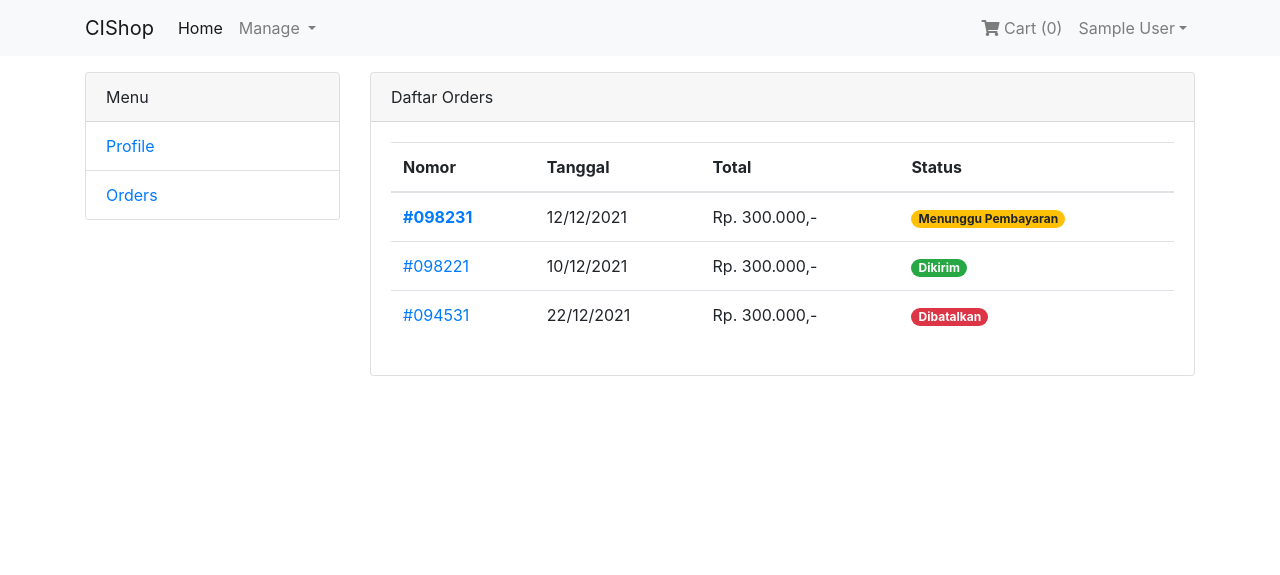
After one commit to DedeSnrwn13/ci-shop, a CodeIgniter app: page /database/myorder in a window 1280 px wide. The commit adds this page. Shown: the top 575 px of the page. Run offline with CodeIgniter, Linux system fonts and the light colour scheme; the visitor is signed in with stand-in values (Sample User, id 1); data that the repository does not hold is empty; some libraries are stand-ins or nearby versions.

Commit message:
Menampilkan Halaman Order Pengguna

```diff
--- /dev/null
+++ b/application/controllers/Myorder.php
@@ -0,0 +1,33 @@
+<?php
+
+defined('BASEPATH') OR exit('No direct script access allowed');
+
+class Myorder extends MY_Controller
+{
+	private $id;
+
+	public function __construct()
+	{
+		parent::__construct();
+		$is_login = $this->session->userdata('is_login');
+		$this->id = $this->session->userdata('id');
+
+		if (! $is_login) {
+			redirect(base_url());
+			return;
+		}
+	}
+
+	public function index()
+	{
+		$data['title'] = 'Daftar Order';
+		$data['content'] = $this->myorder->where('id_user', $this->id)
+								->orderBy('date', 'DESC')->get();
+		$data['page'] = 'pages/myorder/index';
+
+		$this->view($data);
+	}
+
+}
+
+/* End of file Myorder.php */
--- /dev/null
+++ b/application/models/Myorder_model.php
@@ -0,0 +1,11 @@
+<?php
+
+defined('BASEPATH') OR exit('No direct script access allowed');
+
+class Myorder_model extends MY_Model
+{
+	protected $table = 'orders';
+
+}
+
+/* End of file Myorder_model.php */
--- a/application/views/layouts/_menu.php
+++ b/application/views/layouts/_menu.php
@@ -5,7 +5,7 @@
 			<a href="<?= base_url('/profile'); ?>" class="">Profile</a>
 		</li>
 		<li class="list-group-item">
-			<a href="/orders.html" class="">Orders</a>
+			<a href="<?= base_url('/myorder') ?>" class="">Orders</a>
 		</li>
 	</ul>
 </div>
--- a/application/views/layouts/_navbar.php
+++ b/application/views/layouts/_navbar.php
@@ -35,7 +35,7 @@
 						>Kategori</a
 					>
 					<a href="<?= base_url('product'); ?>" class="dropdown-item">Produk</a>
-					<a href="/admin-order.html" class="dropdown-item">Order</a>
+					<a href="<?= base_url(''); ?>" class="dropdown-item">Order</a>
 					<a href="<?= base_url('user'); ?>" class="dropdown-item">Pengguna</a>
 				</div>
 			</li>
@@ -66,7 +66,7 @@
 					>
 					<div class="dropdown-menu" aria-labelledby="dropdown-2">
 					<a href="<?= base_url('/profile') ?>" class="dropdown-item">Profile</a>
-					<a href="/orders.html" class="dropdown-item">Orders</a>
+					<a href="<?= base_url('myorder'); ?>" class="dropdown-item">Orders</a>
 					<a href="<?= base_url('/logout') ?>" class="dropdown-item">Logout</a>
 					</div>
 				</li>
--- /dev/null
+++ b/application/views/pages/myorder/index.php
@@ -0,0 +1,64 @@
+<main role="main" class="container">
+	<div class="row">
+		<div class="col-md-3">
+			<?php $this->load->view('layouts/_menu'); ?>
+		</div>
+		<div class="col-md-9">
+			<div class="card">
+				<div class="card-header">Daftar Orders</div>
+				<div class="card-body">
+					<table class="table">
+					<thead>
+						<tr>
+						<th>Nomor</th>
+						<th>Tanggal</th>
+						<th>Total</th>
+						<th>Status</th>
+						</tr>
+					</thead>
+					<tbody>
+						<tr>
+						<td>
+							<a href="/orders-detail.html"
+							><strong> #098231</strong></a
+							>
+						</td>
+						<td>12/12/2021</td>
+						<td>Rp. 300.000,-</td>
+						<td>
+							<span class="badge badge-pill badge-warning"
+							>Menunggu Pembayaran</span
+							>
+						</td>
+						</tr>
+						<tr>
+						<td>
+							<a href="/orders-detail.html">#098221</a>
+						</td>
+						<td>10/12/2021</td>
+						<td>Rp. 300.000,-</td>
+						<td>
+							<span class="badge badge-pill badge-success"
+							>Dikirim</span
+							>
+						</td>
+						</tr>
+						<tr>
+						<td>
+							<a href="/orders-detail.html">#094531</a>
+						</td>
+						<td>22/12/2021</td>
+						<td>Rp. 300.000,-</td>
+						<td>
+							<span class="badge badge-pill badge-danger"
+							>Dibatalkan</span
+							>
+						</td>
+						</tr>
+					</tbody>
+					</table>
+				</div>
+			</div>
+		</div>
+	</div>
+</main>
```
